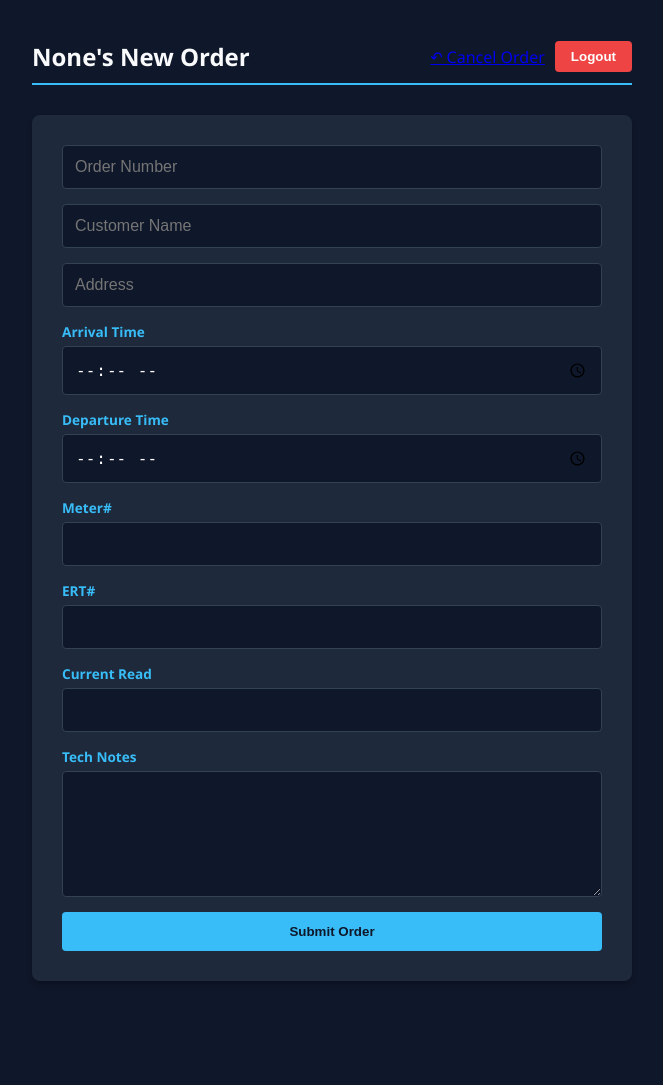
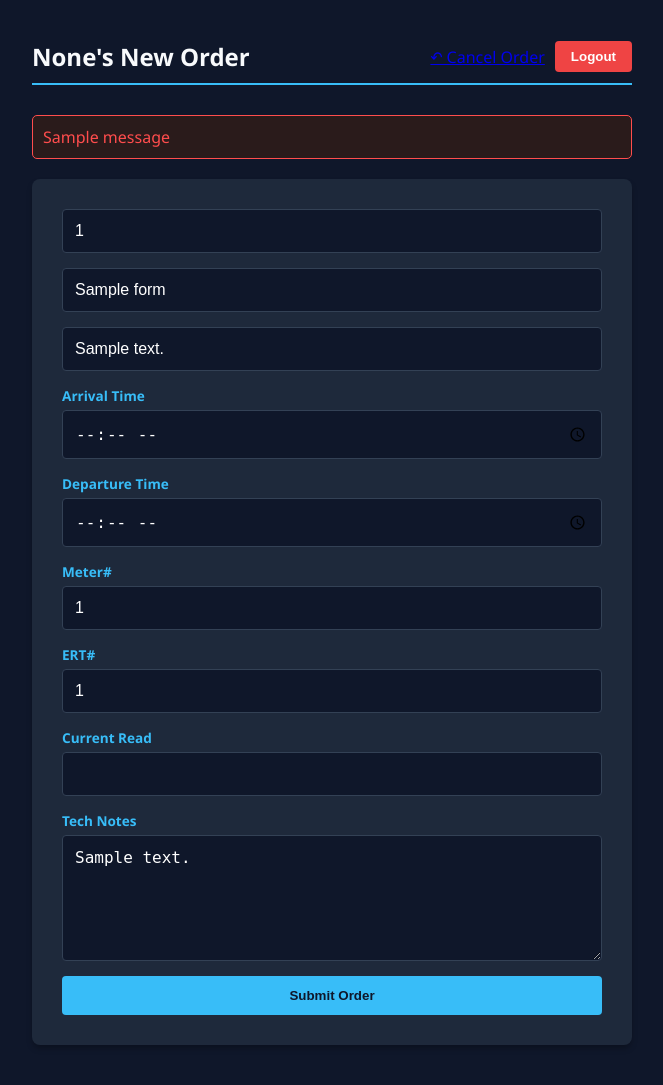
Before and after one commit to KillerRhys/FOCS-Field-Order-Completion-System-, a Flask app: template templates/submit_order.html in a window 1280 px wide. Shown: the whole page, without its empty margins (308-971 px from the left). Before the commit the page ends 981 px from the top, so only its background shows below. Run offline with Flask 3, Linux system fonts and the light colour scheme; the template is opened without the code that fills it: most values are stand-ins (such as "Sample title", 1, 10 or a date in 2020); one stand-in notice (Sample message) is shown.

Commit message:
Bugfix / Search / Error Handling
- Fixed bugs session validation & removed test code.

- added search function to orders page.

- persistent data & error handling on submit orders page added.

- added auth / order category tags to prevent flash msg mismatch on said screens.

```diff
--- a/app.py
+++ b/app.py
@@ -3,7 +3,9 @@
     www.mythosworks.com
     OC:2026.03.28-1300 | Web App: 2026.04.27-2000
 """
+import datetime
 import os
+import sqlite3
 
 from flask import Flask, render_template, request, redirect, url_for, flash, session
 from dotenv import load_dotenv
@@ -30,14 +32,19 @@ def login():
 
         result = db.validate_user(cursor, login_data)
 
-        if result[0]:  # TODO Order's page needs fixed for this to be tested.
+        if result[0]:
+            time_data = {
+                'last_login': dt.now(datetime.UTC).strftime('%Y-%m-%d %H:%M:%S'),
+                'user_id': result[1][0]
+            }
+            db.last_login(connection, cursor, time_data)
             db.close_connections(connection)
             session['user_id'] = result[1][0]
             session['name'] = result[1][1]
             return redirect(url_for('display_orders'))
         else:
             db.close_connections(connection)
-            flash("Invalid credentials, please try again.")
+            flash("Invalid credentials, please try again.", 'auth')
 
     db.close_connections(connection)
     return render_template('login.html')
@@ -52,45 +59,71 @@ def logout():
 # Default orders page shows all the techs orders for the day.
 @app.route('/orders')
 def display_orders():
-    if 'user_id' not in session:
-        return redirect(url_for('login'))
+    user_id = session.get('user_id')
+    # This looks for ?search=... in the URL
+    search_query = request.args.get('search', '').strip()
 
     connection, cursor = db.connect_db()
-    orders_data = db.fetch_orders(cursor, session['user_id'])
-    print(orders_data)
+
+    if search_query:
+        orders = db.fetch_orders(cursor, user_id, search=search_query)
+    else:
+        orders = db.fetch_orders(cursor, user_id)
+
     db.close_connections(connection)
-    return render_template('orders.html', orders=orders_data)
+    return render_template('orders.html', orders=orders, search_query=search_query)
 
 
 # Submit order screen.
 @app.route('/submit', methods=['GET', 'POST'])
 def submit_order():
-    if request.method == 'POST':
-        order_data = {
-            'user_id': session['user_id'],
-            'order_number': request.form.get('order_number'),
-            'customer_name': request.form.get('customer_name'),
-            'address': request.form.get('address'),
-            'date': dt.now().strftime("%Y.%m.%d"),
-            'arrival_time': request.form.get('arrival_time'),
-            'end_time': request.form.get('end_time'),
-            'meter_number': request.form.get('meter_number'),
-            'ert_number': request.form.get('ert_number'),
-            'read': request.form.get('read'),
-            'notes': request.form.get('notes')
-        }
+    if 'user_id' not in session:
+        return redirect(url_for('login'))
 
-        connection, cursor = db.connect_db()
-        db.submit_order(connection, cursor, order_data)
-        db.close_connections(connection)
+    try:
+        if request.method == 'POST':
+            order_data = {
+                'user_id': session['user_id'],
+                'order_number': request.form.get('order_number'),
+                'customer_name': request.form.get('customer_name'),
+                'address': request.form.get('address'),
+                'date': dt.now().strftime("%Y.%m.%d"),
+                'arrival_time': request.form.get('arrival_time'),
+                'end_time': request.form.get('end_time'),
+                'meter_number': request.form.get('meter_number'),
+                'ert_number': request.form.get('ert_number'),
+                'read': request.form.get('read'),
+                'notes': request.form.get('notes')
+            }
 
-        return redirect(url_for('display_orders'))
+            # Check if all values in the dictionary are present (not empty)
+            if not all(order_data.values()):
+                flash("Please fill out all required fields.", "order_error")
+                return render_template('submit_order.html', form_data=order_data)
 
-    return render_template('submit_order.html')
+            connection, cursor = db.connect_db()
+            db.submit_order(connection, cursor, order_data)
+            db.close_connections(connection)
+
+            return redirect(url_for('display_orders'))
+
+        else:
+            return render_template('submit_order.html')
+
+    except sqlite3.IntegrityError as e:
+
+        flash(f'Database error: {e}', 'order_error')
+
+        # Pass order_data back so the form fields stay filled
+
+        return render_template('submit_order.html', form_data=order_data)
 
 
 @app.route('/cancel')
 def cancel_order():
+    if 'user_id' not in session:
+        return redirect(url_for('login'))
+
     return redirect(url_for('display_orders'))
 
 
--- a/templates/login.html
+++ b/templates/login.html
@@ -10,7 +10,7 @@
 <div class="login-card">
     <h1>FOCS</h1>
 
-    {% with messages = get_flashed_messages() %}
+    {% with messages = get_flashed_messages(category_filter=["auth"]) %}
       {% if messages %}
         {% for message in messages %}
           <div class="flash">{{ message }}</div>
--- a/templates/submit_order.html
+++ b/templates/submit_order.html
@@ -19,25 +19,52 @@
         </div>
     </header>
 
+        <!-- Error Message -->
+    {% with messages = get_flashed_messages(category_filter=["order_error"]) %}
+      {% if messages %}
+        {% for message in messages %}
+          <div class="alert-error" style="color: #ff4d4d; background: #2a1b1b; padding: 10px; margin-bottom: 20px; border-radius: 5px; border: 1px solid #ff4d4d;">
+              {{ message }}
+          </div>
+        {% endfor %}
+      {% endif %}
+    {% endwith %}
+
     <main class="new-order">
         <form action="{{ url_for('submit_order') }}" method="POST">
-            <input type="text" name="order_number" placeholder="Order Number" required>
-            <input type="text" name="customer_name" placeholder="Customer Name" required>
-            <input type="text" name="address" placeholder="Address" required>
+            <!-- Use value attribute to keep data on reload -->
+            <input type="text" name="order_number" placeholder="Order Number"
+                   value="{{ form_data.order_number if form_data else '' }}" required>
+
+            <input type="text" name="customer_name" placeholder="Customer Name"
+                   value="{{ form_data.customer_name if form_data else '' }}" required>
+
+            <input type="text" name="address" placeholder="Address"
+                   value="{{ form_data.address if form_data else '' }}" required>
+
             <label for="arrival">Arrival Time</label>
-            <input type="time" id="arrival" name="arrival_time" required>
+            <input type="time" id="arrival" name="arrival_time"
+                   value="{{ form_data.arrival_time if form_data else '' }}" required>
+
             <label for="departure">Departure Time</label>
-            <input type="time" id="departure" name="end_time" required>
+            <input type="time" id="departure" name="end_time"
+                   value="{{ form_data.end_time if form_data else '' }}" required>
 
             <label>Meter#</label>
-            <input type="number" name="meter_number" required>
+            <input type="number" name="meter_number"
+                   value="{{ form_data.meter_number if form_data else '' }}" required>
+
             <label>ERT#</label>
-            <input type="number" name="ert_number" required>
+            <input type="number" name="ert_number"
+                   value="{{ form_data.ert_number if form_data else '' }}" required>
+
             <label>Current Read</label>
-            <input type="number" name="read" required>
+            <input type="number" name="read"
+                   value="{{ form_data.read if form_data else '' }}" required>
 
             <label>Tech Notes</label>
-            <textarea name="notes"></textarea>
+            <!-- Textareas don't use the 'value' attribute; they go between the tags -->
+            <textarea name="notes">{{ form_data.notes if form_data else '' }}</textarea>
 
             <button type="submit" class="btn-primary">Submit Order</button>
         </form>
```
Also changed, not shown: db.py (+39 -43 lines), templates/orders.html (+7 -0 lines).
